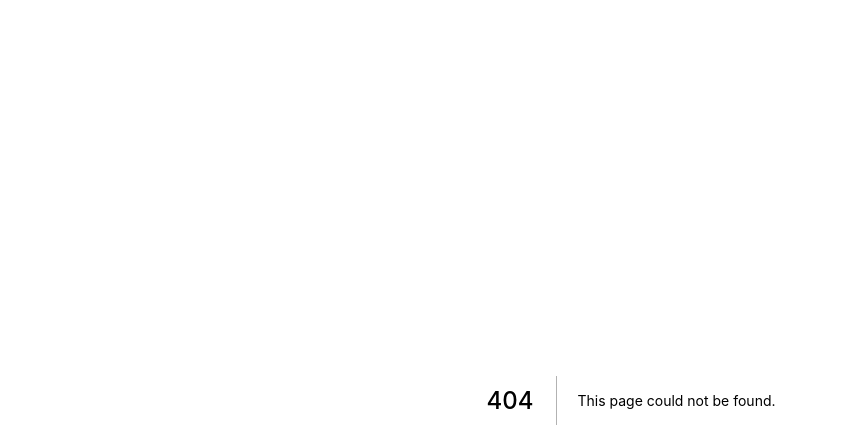
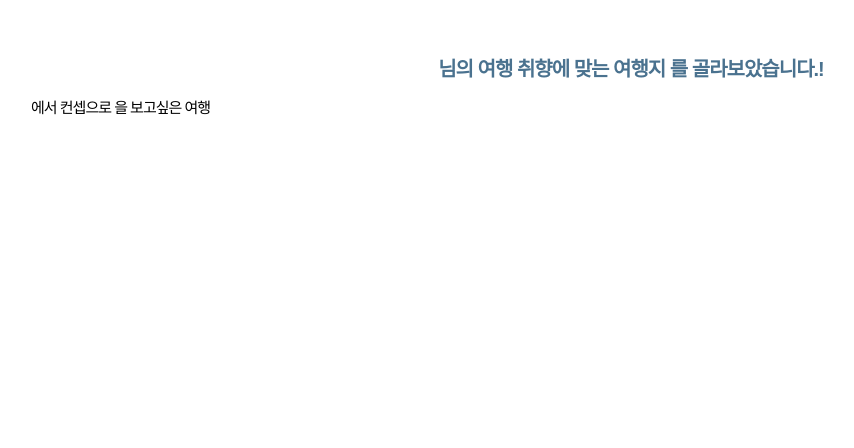
Before and after one commit to dev-cmkim/your-own-trip, a Next.js app: page /step4 in a window 1280 px wide. Before the commit this address had no page. Shown: the top 448 px of the page, without its empty margins (9-863 px from the left). Built offline with nearby package versions, Linux system fonts and the light colour scheme.

Commit message:
결과 화면 구성 및 localStorage 저장 데이터 확인

```diff
--- /dev/null
+++ b/pages/step4.tsx
@@ -0,0 +1,37 @@
+import { useEffect, useState } from "react";
+import { strings } from "../common/strings";
+import { GlobalStyle } from "../styles/globalStyle";
+
+
+const step4 = () => {
+    const [userName, setUserName] = useState('')
+    const [place, setPlace] = useState('')
+    const [type, setType] = useState('')
+    const [view, setView] = useState('')
+
+    useEffect(() => {
+        const userName = localStorage.getItem('userName')
+        setUserName(userName ? userName : '');
+        const place = localStorage.getItem('myPlace')
+        setPlace(place ? place : '');
+        const type = localStorage.getItem('myType')
+        setType(type ? type : '');
+        const view = localStorage.getItem('myView')
+        setView(view ? view : '');
+    }, [])
+
+
+    return (
+        <div>
+            <GlobalStyle />
+                <main>
+                <h1 className="title-text2"> {userName} {strings.question.success} </h1>
+                <span>{place} 에서</span>
+                <span>{type} 컨셉으로</span>
+                <span>{view} 을 보고싶은 여행</span>
+            </main>
+        </div>
+    );
+}
+
+export default step4;
```
